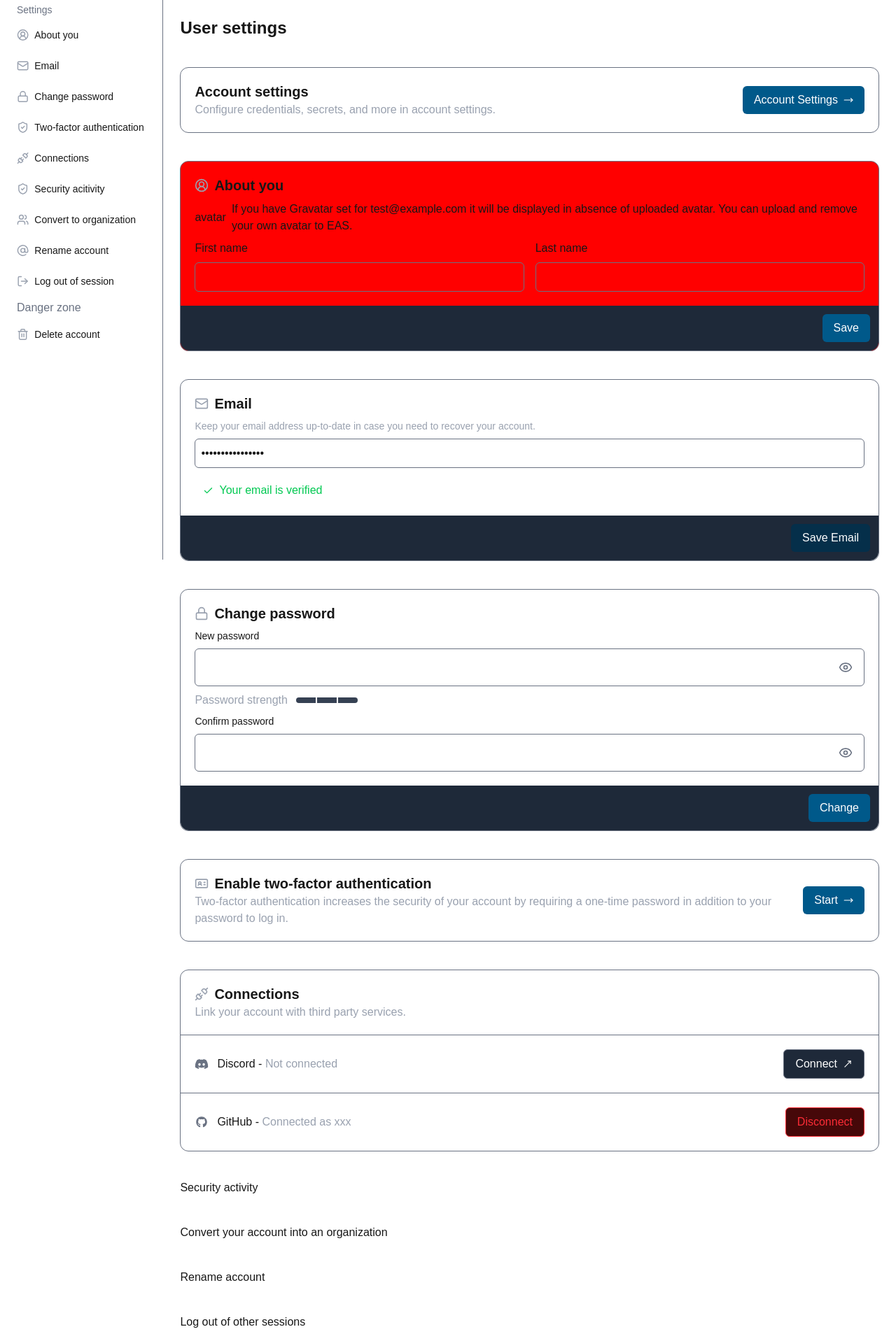
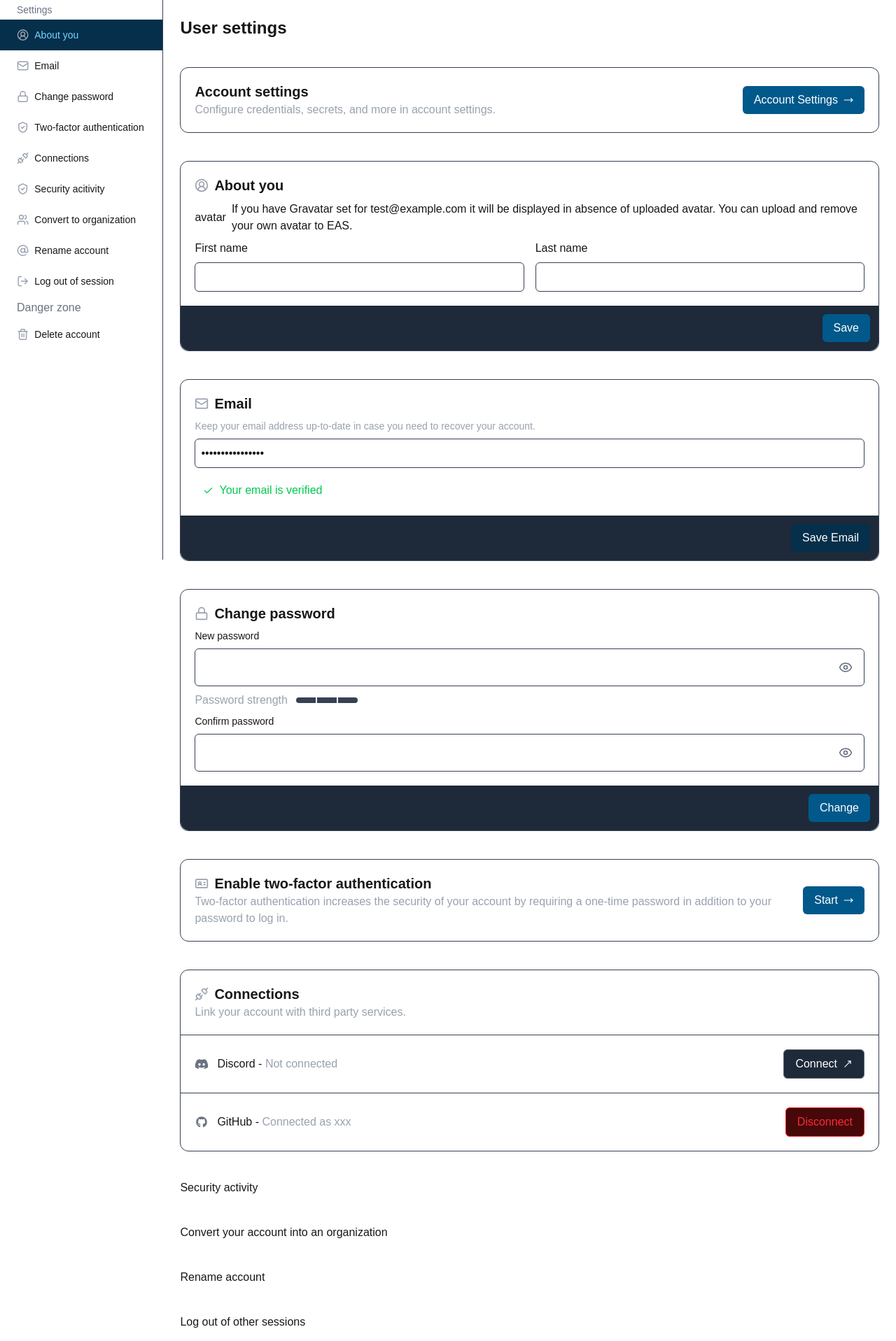
Before and after one commit to shoet/web-ui-trace, a Next.js app in the folder expo-console/: page /settings in a window 1280 px wide. Shown: the top 1917 px of the page at 70% size. Built offline with nearby package versions, Linux system fonts and the light colour scheme.

Commit message:
メニューのハイライトをセクションタイトルに追従させる

```diff
--- a/expo-console/src/app/globals.css
+++ b/expo-console/src/app/globals.css
@@ -1,7 +1,7 @@
 @import "tailwindcss";
 
 @theme {
-  --color-border: var(--color-gray-600);
+  --color-border: var(--color-gray-700);
   --color-text-description: var(--color-gray-400);
 }
 
--- a/expo-console/src/app/layout.tsx
+++ b/expo-console/src/app/layout.tsx
@@ -34,7 +34,7 @@ export default function RootLayout({
           <div className={clsx("flex flex-row items-start justify-between")}>
             <div
               className={clsx(
-                "flex flex-col justify-start max-w-[300px] min-w-[200px] border-r border-r-gray-500 h-dvh",
+                "flex flex-col justify-start max-w-[300px] min-w-[200px] border-r border-r-border h-dvh",
                 "sticky top-0",
               )}
             >
@@ -42,7 +42,7 @@ export default function RootLayout({
             </div>
             <div className={clsx("flex-1")}>{children}</div>
           </div>
-          <div className={clsx("border-t border-t-gray-500 p-5 h-[500px]")}>
+          <div className={clsx("border-t border-t-border p-5 h-[500px]")}>
             footer
           </div>
         </IntersectionObserverContextProvider>
--- a/expo-console/src/app/settings/_components/ComponentWithBorder/index.tsx
+++ b/expo-console/src/app/settings/_components/ComponentWithBorder/index.tsx
@@ -8,7 +8,7 @@ type Props = {
 export const ComponentWithBorder = (props: Props) => {
   const { footerComponent, children, ...rest } = props;
   return (
-    <div className={clsx("border border-gray-500 rounded-xl")} {...rest}>
+    <div className={clsx("border border-border rounded-xl")} {...rest}>
       <div className={clsx("p-5")}>{children}</div>
       {footerComponent && (
         <div className={clsx("w-full p-3 bg-gray-800 rounded-b-xl")}>
--- a/expo-console/src/app/settings/_components/Connections/index.tsx
+++ b/expo-console/src/app/settings/_components/Connections/index.tsx
@@ -11,9 +11,9 @@ import { ComponentProps } from "react";
 export const Connections = (props: ComponentProps<"div">) => {
   const { ...rest } = props;
   return (
-    <div className={clsx("border border-gray-500 rounded-xl")} {...rest}>
+    <div className={clsx("border border-border rounded-xl")} {...rest}>
       <div className={clsx("flex flex-col justify-start")}>
-        <div className={clsx("border-b border-b-gray-500 p-5")}>
+        <div className={clsx("border-b border-b-border p-5")}>
           <SectionTitleConnection />
           <div className={clsx("text-text-description")}>
             Link your account with third party services.
@@ -21,7 +21,7 @@ export const Connections = (props: ComponentProps<"div">) => {
         </div>
         <div
           className={clsx(
-            "border-b border-b-gray-500 p-5",
+            "border-b border-b-border p-5",
             "flex flex-row items-center justify-between",
           )}
         >
--- a/expo-console/src/app/settings/_components/MenuSettings/index.tsx
+++ b/expo-console/src/app/settings/_components/MenuSettings/index.tsx
@@ -1,3 +1,4 @@
+"use client";
 import {
   IconAtSign,
   IconConnect,
@@ -9,126 +10,71 @@ import {
   IconUser,
   IconUsers,
 } from "@/components/Icon";
+import { useIntersectionObserver } from "@/components/IntersectionObserverContext";
+import { Menu, MenuItem } from "@/components/Menu";
 import clsx from "clsx";
-import Link from "next/link";
-import { PropsWithChildren, ReactNode } from "react";
-
-type MenuItemLinkInPage = {
-  type: "link_in_page";
-  name: string;
-  text: string;
-  icon?: ReactNode;
-};
-
-type MenuItemLink = {
-  type: "link";
-  href: string;
-  text: string;
-  icon?: ReactNode;
-};
-
-type MenuItemComponent = {
-  type: "component";
-  component: ReactNode;
-};
-
-type MenuItem = MenuItemLinkInPage | MenuItemLink | MenuItemComponent;
-
-type Props = {
-  items: MenuItem[];
-};
-
-const MenuItemRow = (props: {} & PropsWithChildren) => {
-  const { children } = props;
-  return <div className={clsx("px-6 py-3 hover:bg-blue-950")}>{children}</div>;
-};
-
-const MenuItemRowLink = (props: { item: MenuItemLink }) => {
-  const { item } = props;
-  return (
-    <MenuItemRow>
-      <div className={clsx("flex flex-row items-center justify-start gap-2")}>
-        {item.icon && item.icon}
-        <Link href={item.href} className="text-sm w-full">
-          {item.text}
-        </Link>
-      </div>
-    </MenuItemRow>
-  );
-};
-
-const MenuItemRowComponent = (props: { item: MenuItemComponent }) => {
-  const { item } = props;
-  return <MenuItemRow>{item.component}</MenuItemRow>;
-};
-
-const Menu = (props: Props) => {
-  const { items } = props;
-  return (
-    <div className={clsx("flex flex-col justify-start")}>
-      {items.map((item, idx) =>
-        item.type === "link" ? (
-          <MenuItemRowLink item={item} key={idx} />
-        ) : item.type === "component" ? (
-          <MenuItemRowComponent item={item} key={idx} />
-        ) : null,
-      )}
-    </div>
-  );
-};
 
 export const MenuSettings = () => {
   const menuItems: MenuItem[] = [
     {
       type: "link",
+      id: "about-you",
       text: "About you",
       href: "#about-you",
       icon: <IconUser size={20} color={"var(--color-gray-400)"} />,
     },
     {
       type: "link",
+      id: "email",
       text: "Email",
       href: "#email",
       icon: <IconMail size={20} color={"var(--color-gray-400)"} />,
     },
     {
       type: "link",
+      id: "change-password",
       text: "Change password",
       href: "#change-password",
       icon: <IconLock size={20} color={"var(--color-gray-400)"} />,
     },
     {
       type: "link",
+      id: "two-factor-authentication",
       text: "Two-factor authentication",
       href: "#two-factor-authentication",
       icon: <IconSecurity size={20} color={"var(--color-gray-400)"} />,
     },
     {
       type: "link",
+      id: "connections",
       text: "Connections",
       href: "#connections",
       icon: <IconConnect size={20} color={"var(--color-gray-400)"} />,
     },
     {
       type: "link",
+      id: "security-activiety",
       text: "Security acitivity",
       href: "#security-activiety",
       icon: <IconSecurity size={20} color={"var(--color-gray-400)"} />,
     },
     {
       type: "link",
+      id: "convert-to-organization",
       text: "Convert to organization",
       href: "#convert-to-organization",
       icon: <IconUsers size={20} color={"var(--color-gray-400)"} />,
     },
     {
       type: "link",
+      id: "rename-account",
       text: "Rename account",
       href: "#rename-account",
       icon: <IconAtSign size={20} color={"var(--color-gray-400)"} />,
     },
     {
       type: "link",
+      id: "log-out-of-session",
       text: "Log out of session",
       href: "#log-out-of-session",
       icon: <IconLogOut size={20} color={"var(--color-gray-400)"} />,
@@ -138,23 +84,26 @@ export const MenuSettings = () => {
   const menuItemsDanger: MenuItem[] = [
     {
       type: "link",
+      id: "delete-account",
       text: "Delete account",
       href: "",
       icon: <IconTrash size={20} color={"var(--color-gray-400)"} />,
     },
   ];
 
+  const { activeElementId } = useIntersectionObserver();
+
   return (
     <div className={clsx("flex flex-col")}>
       <div>
         <div className={clsx("text-gray-500 px-6 py-1 text-sm")}>Settings</div>
-        <Menu items={menuItems} />
+        <Menu items={menuItems} activeMenuId={activeElementId} />
       </div>
       <div>
         <div className={clsx("text-md text-gray-500 px-6 py-1 ")}>
           Danger zone
         </div>
-        <Menu items={menuItemsDanger} />
+        <Menu items={menuItemsDanger} activeMenuId={activeElementId} />
       </div>
     </div>
   );
--- a/expo-console/src/app/settings/page.tsx
+++ b/expo-console/src/app/settings/page.tsx
@@ -31,6 +31,7 @@ export default function SettingPage() {
           <div>Convert your account into an organization</div>
           <div>Rename account</div>
           <div>Log out of other sessions</div>
+          <div className={clsx("h-[500px] w-full")}>space</div>
         </div>
         <div>
           <div>Danger zon</div>
--- a/expo-console/src/components/IntersectionObserverContext/index.tsx
+++ b/expo-console/src/components/IntersectionObserverContext/index.tsx
@@ -11,6 +11,7 @@ import {
 
 type IntersectionObserverContextType = {
   registerIds: (ids: string[]) => void;
+  activeElementId?: string;
 };
 const IntersectionObserverContext =
   createContext<IntersectionObserverContextType>({
@@ -25,6 +26,7 @@ export const IntersectionObserverContextProvider = (
 ) => {
   const { children } = props;
   const [observerIds, setObserverIds] = useState<string[]>([]);
+  const [activeElementId, setActiveElementId] = useState<string>();
 
   const registerIds = (ids: string[]) => {
     setObserverIds(ids);
@@ -113,7 +115,7 @@ export const IntersectionObserverContextProvider = (
     if (top) {
       const d = document.getElementById(top[0]);
       if (d) {
-        d.style.backgroundColor = "red";
+        setActiveElementId(d.id);
       }
     }
   }, [intersections]);
@@ -122,6 +124,7 @@ export const IntersectionObserverContextProvider = (
     <IntersectionObserverContext
       value={{
         registerIds,
+        activeElementId,
       }}
     >
       {children}
--- /dev/null
+++ b/expo-console/src/components/Menu/index.tsx
@@ -0,0 +1,72 @@
+import clsx from "clsx";
+import Link from "next/link";
+import { ComponentProps, ReactNode } from "react";
+
+type MenuItemLink = {
+  type: "link";
+  href: string;
+  text: string;
+  icon?: ReactNode;
+};
+
+type MenuItemComponent = {
+  type: "component";
+  component: ReactNode;
+};
+
+export type MenuItem = (MenuItemLink | MenuItemComponent) & { id: string };
+
+const MenuItemRow = (props: ComponentProps<"div">) => {
+  const { children, className, ...rest } = props;
+  return (
+    <div className={clsx("px-6 py-3 hover:bg-blue-950", className)} {...rest}>
+      {children}
+    </div>
+  );
+};
+
+const MenuItemRowLink = (props: {
+  item: MenuItemLink;
+  highlight?: boolean;
+}) => {
+  const { item, highlight } = props;
+  return (
+    <MenuItemRow className={clsx(highlight && "bg-sky-950 text-sky-300")}>
+      <div className={clsx("flex flex-row items-center justify-start gap-2")}>
+        {item.icon && item.icon}
+        <Link href={item.href} className="text-sm w-full">
+          {item.text}
+        </Link>
+      </div>
+    </MenuItemRow>
+  );
+};
+
+const MenuItemRowComponent = (props: { item: MenuItemComponent }) => {
+  const { item } = props;
+  return <MenuItemRow>{item.component}</MenuItemRow>;
+};
+
+type Props = {
+  items: MenuItem[];
+  activeMenuId?: string;
+};
+
+export const Menu = (props: Props) => {
+  const { items, activeMenuId } = props;
+  return (
+    <div className={clsx("flex flex-col justify-start")}>
+      {items.map((item, idx) =>
+        item.type === "link" ? (
+          <MenuItemRowLink
+            item={item}
+            key={idx}
+            highlight={item.id == activeMenuId}
+          />
+        ) : item.type === "component" ? (
+          <MenuItemRowComponent item={item} key={idx} />
+        ) : null,
+      )}
+    </div>
+  );
+};
--- a/expo-console/src/components/TextInput/index.tsx
+++ b/expo-console/src/components/TextInput/index.tsx
@@ -20,7 +20,7 @@ export const TextInput = (props: Props) => {
     <div
       className={clsx(
         "p-2 flex flex-row items-center justify-between w-full",
-        "border border-gray-500 rounded-md ",
+        "border border-border rounded-md ",
         isFocus && "outline-solid outline-3 outline-blue-300",
       )}
     >
```
